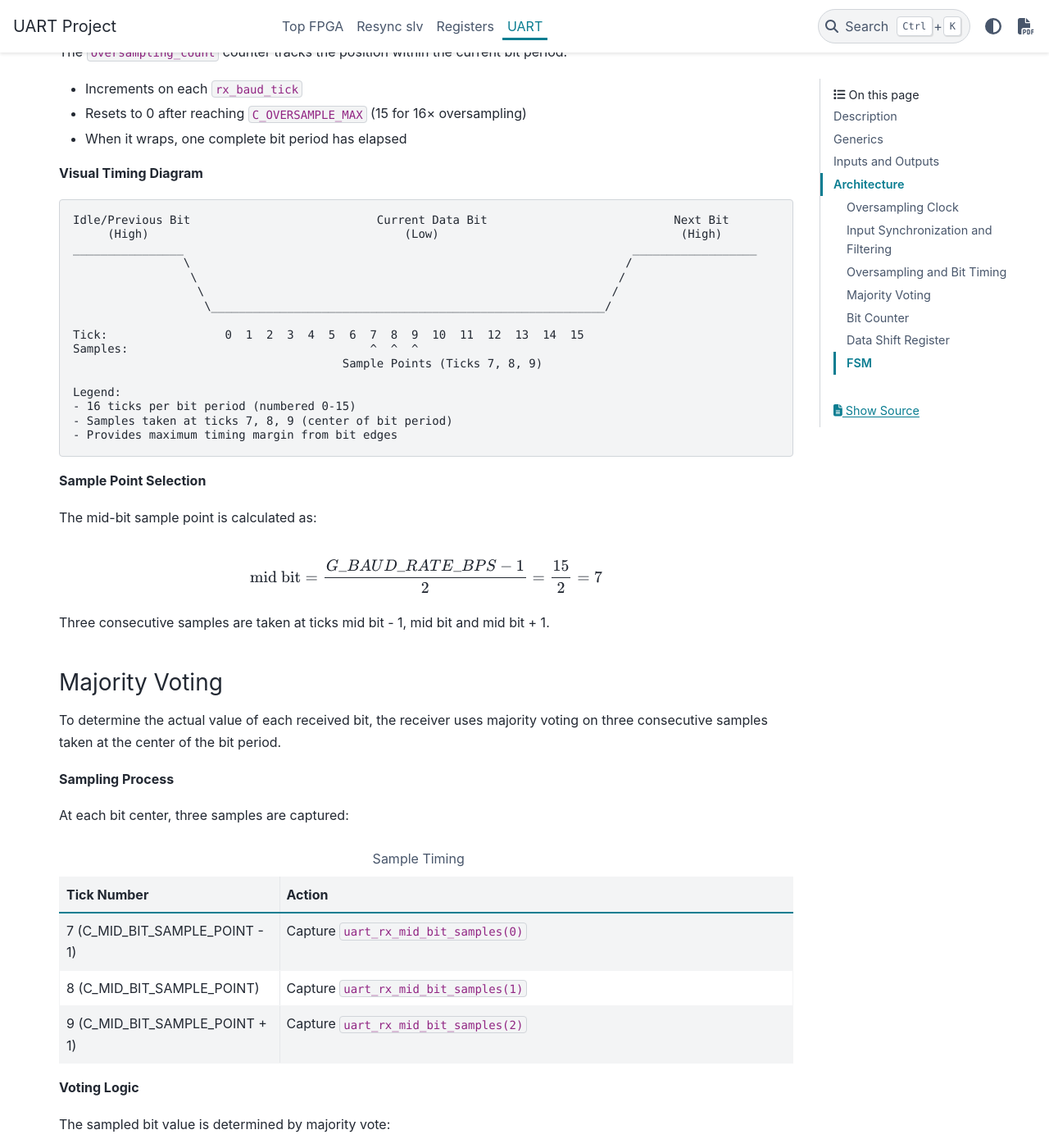
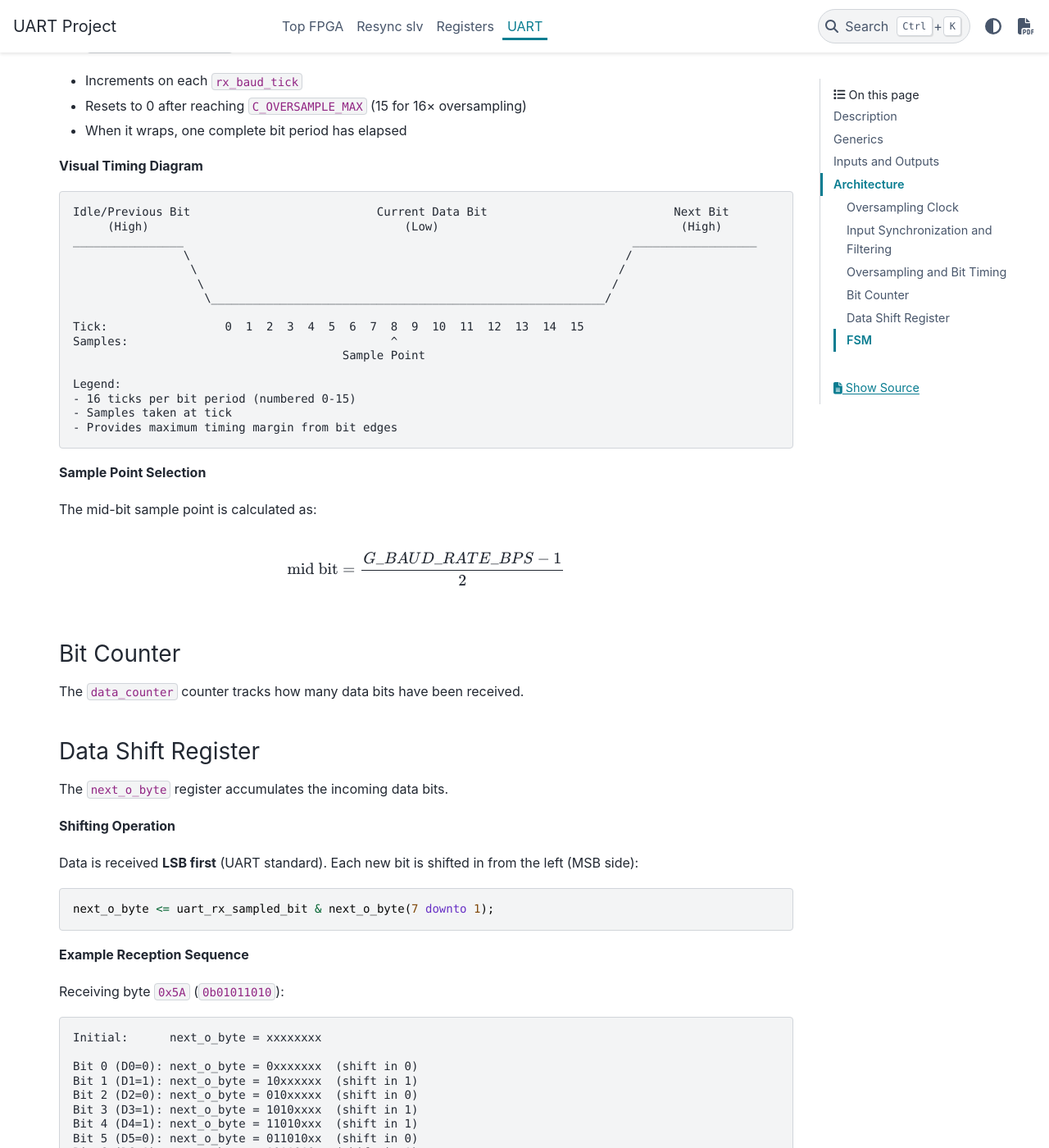
Before and after one commit to CharrierTim/uart, a Sphinx documentation site: the page built from docs/source/modules/uart_rx.rst, in a window 1280 px wide and 1400 px high, scrolled down 2905 px. Shown: the whole window at 82% size. Built offline with Sphinx 7.4.7 and the PyData theme 0.15.4, drawn with Linux system fonts in a browser that asks for light colours; the version number is read from the project's files by our own code; some of the changed text lies outside the part shown.

Commit message:
docs: update changes related to UART RX module

```diff
--- a/docs/source/index.rst
+++ b/docs/source/index.rst
@@ -29,7 +29,7 @@
 ============== ========== ========= ======== ==== ==========
 PAD_I_CLK      Y9         in        \-       \-   LVCMOS33
 PAD_RST_H      BTN6       in        \-       \-   LVCMOS18
-PAD_I_UART_RX  Y11        in        \-       \-   LVCMOS33
+PAD_I_UART_RX  Y11        in        PULL-UP  \-   LVCMOS33
 PAD_O_UART_TX  AA11       out       PULL-UP  \-   LVCMOS33
 PAD_I_SWITCH_0 F22        in        \-       \-   LVCMOS18
 PAD_I_SWITCH_1 G22        in        \-       \-   LVCMOS18
--- a/docs/source/modules/top_fpga.rst
+++ b/docs/source/modules/top_fpga.rst
@@ -145,6 +145,10 @@
       - positive
       - 0d16
       - Sampling rate (number of clock cycles per bit)
+    - - ``G_NB_DATA_BITS``
+      - positive
+      - 0d8
+      - Number of data bits
 
 Regfile
 ~~~~~~~
--- a/docs/source/modules/uart.rst
+++ b/docs/source/modules/uart.rst
@@ -34,6 +34,10 @@
       - positive
       - 0d16
       - Sampling rate (number of clock cycles per bit)
+    - - ``G_NB_DATA_BITS``
+      - positive
+      - 0d8
+      - Number of data bits
 
 Inputs and Outputs
 ------------------
--- a/docs/source/modules/uart_rx.rst
+++ b/docs/source/modules/uart_rx.rst
@@ -27,6 +27,10 @@
       - positive
       - 0d16
       - Sampling rate (number of clock cycles per bit)
+    - - ``G_NB_DATA_BITS``
+      - positive
+      - 0d8
+      - Number of data bits
 
 Inputs and Outputs
 ------------------
@@ -142,9 +146,6 @@
       - Keep previous value
       - Insufficient agreement
 
-This filtering approach requires **3 consecutive identical samples** before changing the
-output, providing excellent noise rejection.
-
 .. important::
 
     The first 2 bits of the shift register are potentially metastable and must NOT be
@@ -167,7 +168,7 @@
 
 **Tick Counting**
 
-The ``oversampling_count`` counter tracks the position within the current bit period:
+The ``oversampling_counter`` counter tracks the position within the current bit period:
 
 - Increments on each ``rx_baud_tick``
 - Resets to 0 after reaching ``C_OVERSAMPLE_MAX`` (15 for 16× oversampling)
@@ -186,12 +187,12 @@
                        \_________________________________________________________/
 
     Tick:                 0  1  2  3  4  5  6  7  8  9  10  11  12  13  14  15
-    Samples:                                   ^  ^  ^
-                                           Sample Points (Ticks 7, 8, 9)
+    Samples:                                      ^
+                                           Sample Point
 
     Legend:
     - 16 ticks per bit period (numbered 0-15)
-    - Samples taken at ticks 7, 8, 9 (center of bit period)
+    - Samples taken at tick
     - Provides maximum timing margin from bit edges
 
 **Sample Point Selection**
@@ -200,90 +201,17 @@
 
 .. math::
 
-    \text{mid bit} = \frac{G\_BAUD\_RATE\_BPS - 1}{2} = \frac{15}{2} = 7
-
-Three consecutive samples are taken at ticks mid bit - 1, mid bit and mid bit + 1.
-
-Majority Voting
-~~~~~~~~~~~~~~~
-
-To determine the actual value of each received bit, the receiver uses majority voting on
-three consecutive samples taken at the center of the bit period.
-
-**Sampling Process**
-
-At each bit center, three samples are captured:
-
-.. list-table:: Sample Timing
-    :widths: 30 70
-    :header-rows: 1
-
-    - - Tick Number
-      - Action
-    - - 7 (C_MID_BIT_SAMPLE_POINT - 1)
-      - Capture ``uart_rx_mid_bit_samples(0)``
-    - - 8 (C_MID_BIT_SAMPLE_POINT)
-      - Capture ``uart_rx_mid_bit_samples(1)``
-    - - 9 (C_MID_BIT_SAMPLE_POINT + 1)
-      - Capture ``uart_rx_mid_bit_samples(2)``
-
-**Voting Logic**
-
-The sampled bit value is determined by majority vote:
-
-.. list-table:: Majority Voting Truth Table
-    :widths: 30 20 50
-    :header-rows: 1
-
-    - - Samples [2:0]
-      - Result
-      - Description
-    - - ``000``
-      - ``0``
-      - Clean zero (3/3 agree)
-    - - ``001``
-      - ``0``
-      - Majority zero (2/3 agree)
-    - - ``010``
-      - ``0``
-      - Majority zero (2/3 agree)
-    - - ``100``
-      - ``0``
-      - Majority zero (2/3 agree)
-    - - ``111``
-      - ``1``
-      - Clean one (3/3 agree)
-    - - ``110``
-      - ``1``
-      - Majority one (2/3 agree)
-    - - ``101``
-      - ``1``
-      - Majority one (2/3 agree)
-    - - ``011``
-      - ``1``
-      - Majority one (2/3 agree)
-
-.. note::
-
-    This majority voting scheme provides immunity against single-tick noise spikes,
-    significantly improving reception reliability in noisy environments.
+    \text{mid bit} = \frac{G\_BAUD\_RATE\_BPS - 1}{2}
 
 Bit Counter
 ~~~~~~~~~~~
 
-The ``data_bit_count`` counter tracks how many data bits have been received:
-
-- Initialized to 0 at the start of data reception
-- Increments by 1 after each complete bit period (when ``oversampling_count`` wraps)
-- Only increments in the ``STATE_DATA_BITS`` state
-- After reaching 7 (8 bits total: 0-7), transitions to stop bit state
-
-This ensures exactly 8 data bits are received per frame.
+The ``data_counter`` counter tracks how many data bits have been received.
 
 Data Shift Register
 ~~~~~~~~~~~~~~~~~~~
 
-The ``received_byte`` register accumulates the incoming data bits.
+The ``next_o_byte`` register accumulates the incoming data bits.
 
 **Shifting Operation**
 
@@ -292,7 +220,7 @@
 
 .. code-block:: vhdl
 
-    received_byte <= uart_rx_sampled_bit & received_byte(7 downto 1);
+    next_o_byte <= uart_rx_sampled_bit & next_o_byte(7 downto 1);
 
 **Example Reception Sequence**
 
@@ -300,18 +228,18 @@
 
 .. code-block:: none
 
-    Initial:      received_byte = xxxxxxxx
+    Initial:      next_o_byte = xxxxxxxx
 
-    Bit 0 (D0=0): received_byte = 0xxxxxxx  (shift in 0)
-    Bit 1 (D1=1): received_byte = 10xxxxxx  (shift in 1)
-    Bit 2 (D2=0): received_byte = 010xxxxx  (shift in 0)
-    Bit 3 (D3=1): received_byte = 1010xxxx  (shift in 1)
-    Bit 4 (D4=1): received_byte = 11010xxx  (shift in 1)
-    Bit 5 (D5=0): received_byte = 011010xx  (shift in 0)
-    Bit 6 (D6=1): received_byte = 1011010x  (shift in 1)
-    Bit 7 (D7=0): received_byte = 01011010  (shift in 0)
+    Bit 0 (D0=0): next_o_byte = 0xxxxxxx  (shift in 0)
+    Bit 1 (D1=1): next_o_byte = 10xxxxxx  (shift in 1)
+    Bit 2 (D2=0): next_o_byte = 010xxxxx  (shift in 0)
+    Bit 3 (D3=1): next_o_byte = 1010xxxx  (shift in 1)
+    Bit 4 (D4=1): next_o_byte = 11010xxx  (shift in 1)
+    Bit 5 (D5=0): next_o_byte = 011010xx  (shift in 0)
+    Bit 6 (D6=1): next_o_byte = 1011010x  (shift in 1)
+    Bit 7 (D7=0): next_o_byte = 01011010  (shift in 0)
 
-    Final:        received_byte = 0x5A ✓
+    Final:        next_o_byte = 0x5A ✓
 
 The byte is complete after 8 bits and ready to be latched to the output if the stop bit
 is valid.
@@ -335,23 +263,25 @@
       - ``i_uart_rx_filtered_d1 = 1`` **AND** ``i_uart_rx_filtered = 0`` (falling edge
         on the UART line)
     - - T1
-      - ``rx_baud_tick = 1`` **AND** ``oversampling_count = 15`` **AND**
-        ``uart_rx_sampled_bit = 1`` (start bit = 1)
+      - ``rx_baud_tick = 1`` **AND** ``oversampling_counter = G_SAMPLING_RATE - 1``
+        **AND** ``uart_rx_sampled_bit = 1`` (invalid start bit = 1)
     - - T2
       - Automatic
     - - T3
-      - ``rx_baud_tick = 1`` **AND** ``oversampling_count = 15`` **AND**
-        ``uart_rx_sampled_bit = 0`` (start bit = 0)
+      - ``recovery_elapsed = 1``
     - - T4
-      - ``rx_baud_tick = 1`` **AND** ``oversampling_count = 15`` **AND**
-        ``data_bit_count = 7``
+      - ``rx_baud_tick = 1`` **AND** ``oversampling_counter = G_SAMPLING_RATE - 1``
+        **AND** ``uart_rx_sampled_bit = 0`` (valid start bit = 0)
     - - T5
-      - ``rx_baud_tick = 1`` **AND** ``oversampling_count = 15`` **AND**
-        ``uart_rx_sampled_bit = 0`` (stop bit = 0)
+      - ``rx_baud_tick = 1`` **AND** ``oversampling_counter = G_SAMPLING_RATE - 1``
+        **AND** ``data_counter = G_NB_DATA_BITS - 1``
     - - T6
+      - ``rx_baud_tick = 1`` **AND** ``oversampling_counter = C_THREE_QUARTER_POINT -
+        1`` **AND** ``uart_rx_sampled_bit = 0`` (invalid stop bit = 0)
+    - - T7
       - Automatic
-    - - T7
-      - ``rx_baud_tick = 1`` **AND** ``oversampling_count = 15`` **AND**
-        ``uart_rx_sampled_bit = 1`` (stop bit = 1)
     - - T8
+      - ``rx_baud_tick = 1`` **AND** ``oversampling_counter = C_THREE_QUARTER_POINT -
+        1`` **AND** ``uart_rx_sampled_bit = 1`` (valid stop bit = 1)
+    - - T9
       - Automatic
```
Also changed, not shown: docs/source/_static/svg/UART-UART-RX_FSM.svg.
